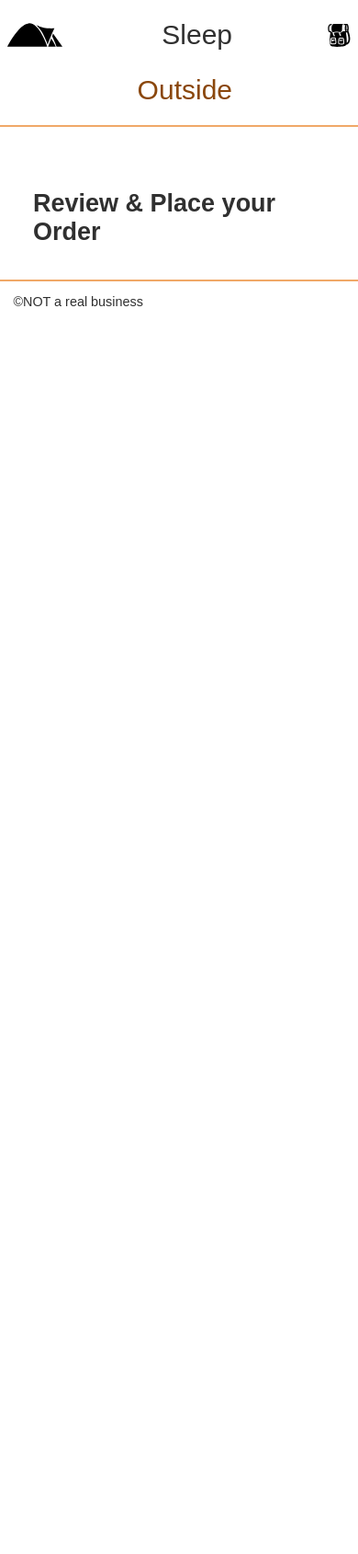
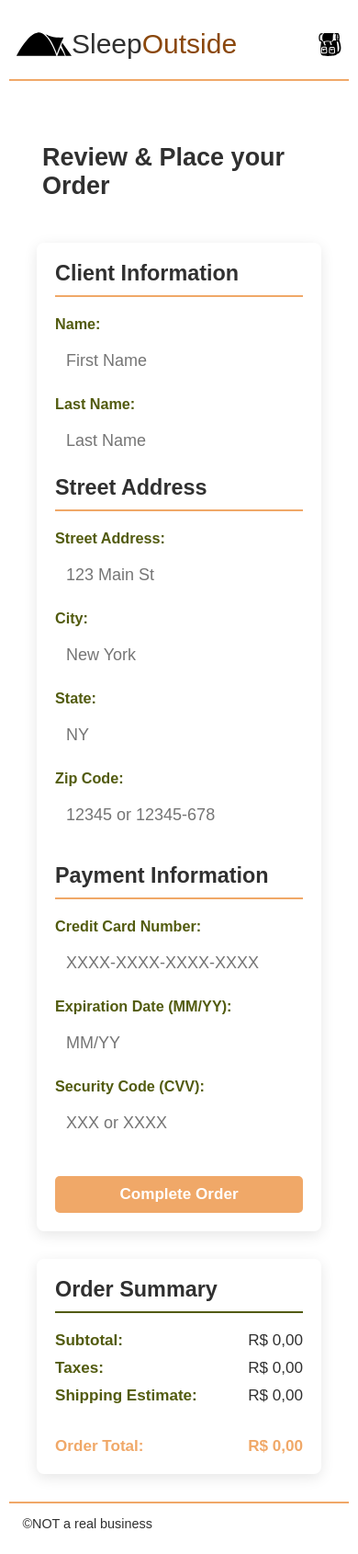
Before and after one commit to robsonpsilva/my-team-project-RPS, a website: page src/checkout/index.html in a window 390 px wide. Shown: the whole page at 92% size. Before the commit the page ends 844 px from the top, so only its background shows below. Drawn offline with Linux system fonts and the light colour scheme; files that its build step writes are made by us from their sources; files whose address does not match are found by name.

Commit message:
Integrando o checkout a versão netlify

```diff
--- a/src/checkout/index.html
+++ b/src/checkout/index.html
@@ -8,18 +8,19 @@
 
     <title>Sleep Outside | Checkout</title>
 
-    <link rel="stylesheet" href="css/style.css" />
+    <link rel="stylesheet" href="/css/style.css" />
+    <link rel="stylesheet" href="/css/checkout.css" />
+
+    <script src="../js/CheckoutProcess.mjs" type="module"></script>
+
   </head>
 
   <body>
     <header class="divider">
       <div class="logo">
-        <img src="images/noun_Tent_2517.svg" alt="tent image for logo" />
+        <img src="/images/noun_Tent_2517.svg" alt="tent image for logo" />
 
-        <a href="index.html">
-          Sleep
-          <span class="highlight">Outside</span>
-        </a>
+        <a href="../index.html"> Sleep<span class="highlight">Outside</span></a>
       </div>
 
       <div class="cart">
@@ -57,10 +58,84 @@
     </header>
 
     <main class="divider">
-      <section class="products">
-        <h2>Review & Place your Order</h2>
-      </section>
+        <section class="products">
+          <h2>Review & Place your Order</h2>
+        </section>
+
+        <div class="container">
+            <form class="checkout-form">
+                <h2>Client Information</h2>
+                <div class="form-group">
+                    <label for="first-name">Name:</label>
+                    <input type="text" id="first-name" name="firstName" required placeholder="First Name">
+                </div>
+                <div class="form-group">
+                    <label for="last-name">Last Name:</label>
+                    <input type="text" id="last-name" name="lastName" required placeholder="Last Name">
+                </div>
+
+                <h2>Street Address</h2>
+                <div class="form-group">
+                    <label for="street-address">Street Address:</label>
+                    <input type="text" id="street-address" name="streetAddress" required placeholder="123 Main St">
+                </div>
+                <div class="form-group">
+                    <label for="city">City:</label>
+                    <input type="text" id="city" name="city" required placeholder="New York">
+                </div>
+                <div class="form-group-inline">
+                    <div class="form-group">
+                        <label for="state">State:</label>
+                        <input type="text" id="state" name="state" required placeholder="NY">
+                    </div>
+                    <div class="form-group">
+                        <label for="zip-code">Zip Code:</label>
+                        <input type="text" id="zip-code" name="zipCode" required pattern="[0-9]{5}-?[0-9]{3}|[0-9]{8}" title="Format: XXXXX-XXX or XXXXXXXX" placeholder="12345 or 12345-678">
+                    </div>
+                </div>
+
+                <h2>Payment Information</h2>
+                <div class="form-group">
+                    <label for="card-number">Credit Card Number:</label>
+                    <input type="text" id="card-number" name="cardNumber" required pattern="[0-9]{13,16}" title="13 to 16 numeric digits" placeholder="XXXX-XXXX-XXXX-XXXX">
+                </div>
+                <div class="form-group-inline">
+                    <div class="form-group">
+                        <label for="expiration-date">Expiration Date (MM/YY):</label>
+                        <input type="text" id="expiration-date" name="expirationDate" placeholder="MM/YY" pattern="(0[1-9]|1[0-2])\/?([0-9]{2})" title="Format: MM/YY" required>
+                    </div>
+                    <div class="form-group">
+                        <label for="security-code">Security Code (CVV):</label>
+                        <input type="text" id="security-code" name="securityCode" required pattern="[0-9]{3,4}" title="3 or 4 numeric digits" placeholder="XXX or XXXX">
+                    </div>
+                </div>
+
+                <button  class="checkout-button" id = "checkout-button">Complete Order</button>
+            </form>
+
+            <aside class="order-summary">
+                <h2>Order Summary</h2>
+                <div class="summary-item">
+                    <span>Subtotal:</span>
+                    <span id="subtotal">R$ 0,00</span>
+                </div>
+                <div class="summary-item">
+                    <span>Taxes:</span>
+                    <span id="tax">R$ 0,00</span>
+                </div>
+                <div class="summary-item">
+                    <span>Shipping Estimate:</span>
+                    <span id="shipping-estimate">R$ 0,00</span>
+                </div>
+                <div class="summary-total">
+                    <span>Order Total:</span>
+                    <span id="order-total">R$ 0,00</span>
+                </div>
+            </aside>
+        </div>
+
     </main>
+
 
     <footer>&copy;NOT a real business</footer>
   </body>
--- /dev/null
+++ b/src/css/checkout.css
@@ -0,0 +1,181 @@
+/* Variáveis para cores e tamanhos */
+
+
+.container {
+    display: flex;
+    flex-wrap: wrap; /* Permite que os itens quebrem para a próxima linha em telas menores */
+    gap: 30px; /* Espaçamento entre o formulário e o resumo */
+    max-width: 1200px; /* Largura máxima do layout */
+    width: 100%;
+    margin-top: 20px; /* Pequena margem superior */
+}
+
+/* Estilos do Formulário */
+.checkout-form {
+    flex: 2; /* O formulário ocupa 2 partes do espaço disponível */
+    min-width: 300px; /* Largura mínima para o formulário */
+    background-color: var(--card-background);
+    padding: 30px;
+    border-radius: 8px;
+    box-shadow: 0 4px 15px rgba(0, 0, 0, 0.1);
+}
+
+.checkout-form h2 {
+    color: var(--heading-color);
+    margin-bottom: 20px;
+    border-bottom: 2px solid var(--primary-color);
+    padding-bottom: 10px;
+    font-size: 1.5em;
+}
+
+.form-group {
+    margin-bottom: 15px;
+}
+
+
+
+.form-group label {
+    display: block;
+    margin-bottom: 8px;
+    font-weight: bold;
+    color: var(--secondary-color);
+}
+
+.form-group input[type="text"] {
+    width: 100%;
+    padding: 12px;
+    border: 1px solid var(--border-color); /* This line adds the border! */
+    border-radius: 5px;
+    font-size: 1em;
+    box-sizing: border-box;
+}
+
+.form-group input[type="text"] {
+    width: 100%;
+    padding: 12px;
+    border: 1px solid var(--border-color);
+    border-radius: 5px;
+    font-size: 1em;
+    box-sizing: border-box; /* Garante que padding e border sejam incluídos na largura */
+}
+
+/* Campo de CEP e Estado na mesma linha */
+.form-group-inline {
+    display: flex;
+    gap: 20px; /* Espaçamento entre os campos */
+    margin-bottom: 15px;
+}
+
+.form-group-inline .form-group {
+    flex: 1; /* Faz com que cada campo ocupe o mesmo espaço */
+    margin-bottom: 0; /* Remove margem extra entre eles */
+}
+
+.checkout-button {
+    width: 100%;
+    padding: 15px;
+    background-color: var(--primary-color);
+    color: white;
+    border: none;
+    border-radius: 5px;
+    font-size: 1.1em;
+    font-weight: bold;
+    cursor: pointer;
+    transition: background-color 0.3s ease;
+    margin-top: 20px;
+}
+
+.checkout-button:hover {
+    background-color: #0056b3;
+}
+
+/* Estilos do Resumo do Pedido */
+.order-summary {
+    flex: 1; /* O resumo ocupa 1 parte do espaço disponível */
+    min-width: 250px; /* Largura mínima para o resumo */
+    background-color: var(--card-background);
+    padding: 30px;
+    border-radius: 8px;
+    box-shadow: 0 4px 15px rgba(0, 0, 0, 0.1);
+    align-self: flex-start; /* Alinha o resumo no topo do seu container flex */
+}
+
+.order-summary h2 {
+    color: var(--heading-color);
+    margin-bottom: 20px;
+    border-bottom: 2px solid var(--secondary-color);
+    padding-bottom: 10px;
+    font-size: 1.5em;
+}
+
+.summary-item {
+    display: flex;
+    justify-content: space-between;
+    margin-bottom: 10px;
+    font-size: 1em;
+}
+
+.summary-item span:first-child {
+    font-weight: bold;
+    color: var(--secondary-color);
+}
+
+.summary-total {
+    display: flex;
+    justify-content: space-between;
+    margin-top: 20px;
+    padding-top: 15px;
+    border-top: 2px dashed var(--border-color);
+    font-size: 1.2em;
+    font-weight: bold;
+    color: var(--primary-color);
+}
+
+/* Media Queries para Responsividade */
+@media (max-width: 768px) {
+    .container {
+        flex-direction: column; /* Coloca os itens em coluna em telas menores */
+        padding: 10px;
+    }
+
+    .checkout-form,
+    .order-summary {
+        width: 100%; /* Ocupam a largura total */
+        min-width: unset; /* Remove largura mínima */
+        padding: 20px;
+    }
+
+    .form-group-inline {
+        flex-direction: column; /* Coloca os campos inline em coluna */
+        gap: 0; /* Remove o gap entre eles */
+    }
+     .form-group-inline .form-group {
+        margin-bottom: 15px; /* Restaura a margem inferior para campos em coluna */
+    }
+}
+
+@media (max-width: 480px) {
+    body {
+        padding: 10px;
+    }
+
+    .checkout-form h2,
+    .order-summary h2 {
+        font-size: 1.3em;
+    }
+
+    .form-group label {
+        font-size: 0.9em;
+    }
+
+    .form-group input,
+    .checkout-button {
+        padding: 10px;
+        font-size: 0.95em;
+    }
+
+    .summary-item,
+    .summary-total {
+        font-size: 0.95em;
+    }
+}
--- a/src/js/ProductList.mjs
+++ b/src/js/ProductList.mjs
@@ -39,7 +39,6 @@ export default class ProductList {
 
   async init() {
     const list = await this.dataSource.getData(this.category);
-    console.log(list);
     this.renderList(list);
   }
 
```
Also changed, not shown: src/cart/index.html (+4 -0 lines), src/js/CheckoutProcess.mjs (added, +166 -0 lines), src/js/ExternalServices.mjs (added, +23 -0 lines).
